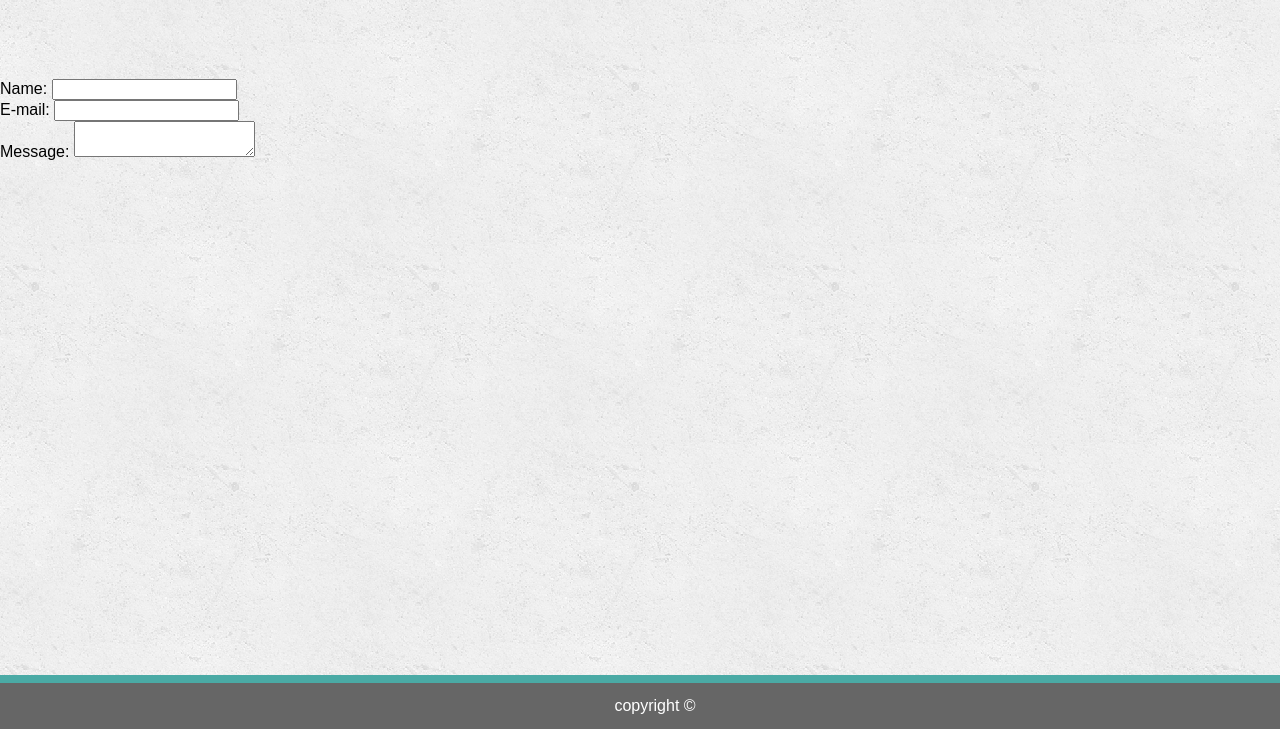
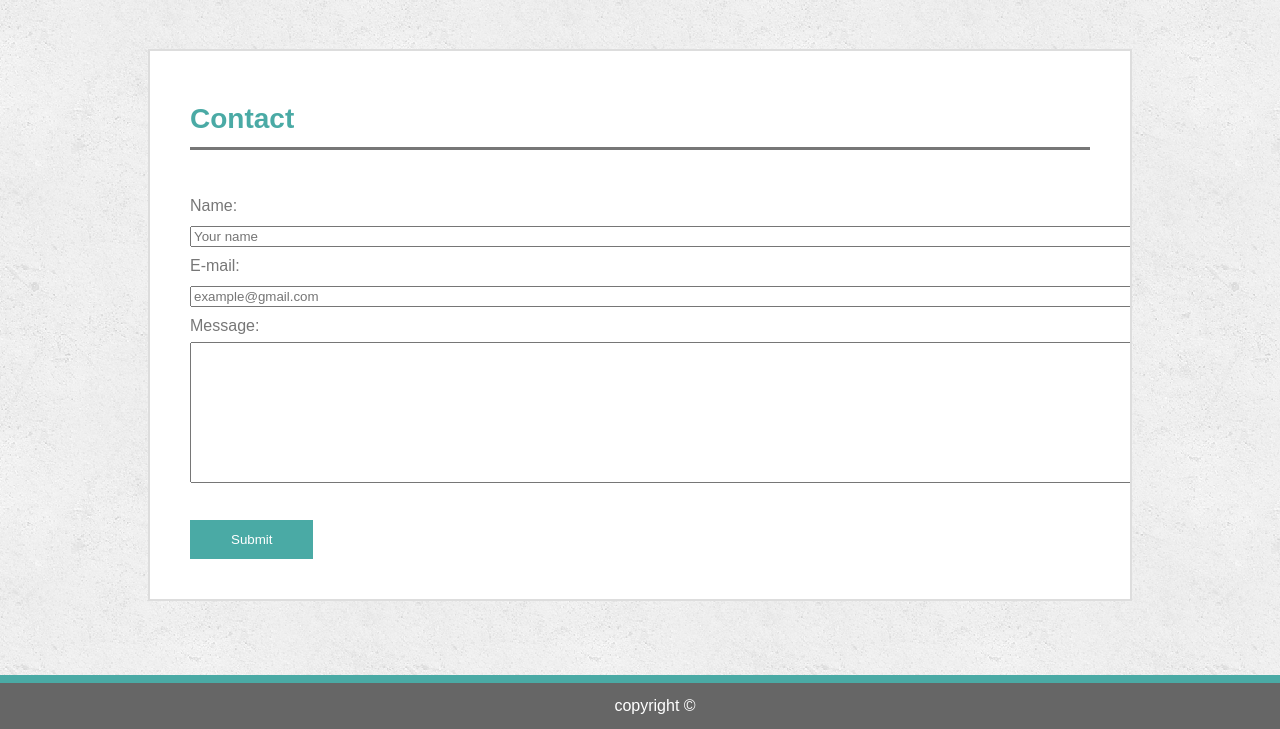
Before and after one commit to erosales95/Basic-Portfolio, a plain HTML site: page contact.html in a window 1280 px wide. Shown: the part 71-800 px from the top of the page. Drawn offline with Linux system fonts and the light colour scheme; files whose address does not match are found by name.

Commit message:
finished contact .html and .css

```diff
--- a/assets/css/contact-style.css
+++ b/assets/css/contact-style.css
@@ -0,0 +1,40 @@
+.body-text {
+    padding: 40px;
+     background: #ffffff;
+     margin: 0 auto;
+     width: 900px;
+     font-size: 16px;
+     overflow: auto;
+     line-height: 1.75em;
+     border-style: solid;
+     border-color: #dddddd;
+     border-width: 2px;
+     color: #777777;
+     font-family: Arial, "Helvetica Neue", Helvetica, sans-serif;
+     margin-top: -30px;
+}
+
+h3 {
+    font-size: 28px;
+    line-height: 2em;
+    margin-bottom: 40px;
+    color: #4aaaa5;
+    border-bottom: 3px;
+    border-style: solid;
+    border-color: #777777;
+    font-family: Arial, "Helvetica Neue", Helvetica, sans-serif;
+    font-weight: bold;
+}
+
+#submit {
+    background: #4aaaa5;
+    border: none;
+    color: #ffffff;
+    padding: 12px 41px;
+    text-decoration: none;
+    cursor: pointer;
+}
+
+label {
+    line-height: 2em;
+}
--- a/assets/css/portfolio-style.css
+++ b/assets/css/portfolio-style.css
@@ -45,4 +45,5 @@ footer {
     background: #4aaaa5;
     padding: 13px;
     color: #ffffff;
+    font-family: 'Arial', 'Helvetica Neue', Helvetica, sans-serif;
 }
--- a/contact.html
+++ b/contact.html
@@ -13,26 +13,31 @@
         <h2>About | Portfolio | Contact</h2>
 
     </header>
+    <div class="body-text">
+
+    <h3>Contact</h3>
 
     <form action="/my-handling-form-page" method="post">
 
             <div>
-                <label for="name">Name:</label>
-                <input type="text" id="name" name="user_name">
+                <label for="name">Name:</label> <br>
+                <input type="text" id="name" name="user_name" placeholder="Your name" size="135">
             </div>
 
             <div>
-                <label for="mail">E-mail:</label>
-                <input type="email" id="mail" name="user_mail">
+                <label for="mail">E-mail:</label> <br>
+                <input type="email" id="mail" name="user_mail" placeholder="example@gmail.com" size="135">
             </div>
 
             <div>
-                <label for="msg">Message:</label>
-                <textarea id="msg" name="user_message"></textarea>
+                <label for="msg">Message:</label> <br>
+                <textarea id="msg" name="user_message" rows="9" cols="122"></textarea>
+                <br><br>
+                <input id="submit" type="submit" value="Submit">
 
             </div>
     </form>
-
+    </div>
     <footer> copyright © </footer>
 
     <link rel="stylesheet" href="assets/css/reset.css">
```
